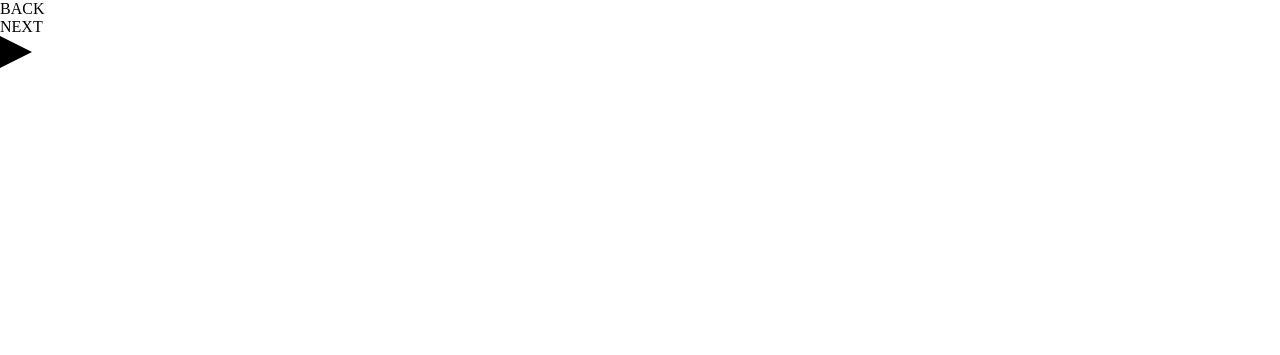
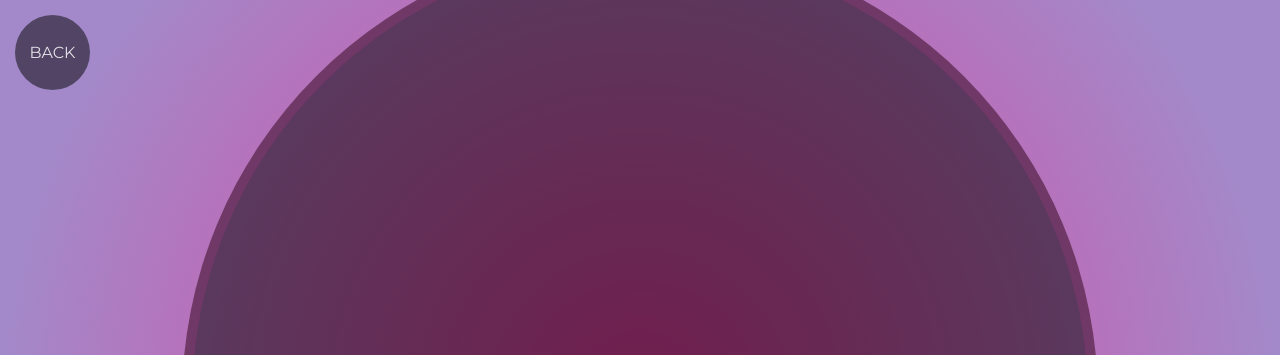
Before and after one commit to dotellie/ncs17-scene-remote, a website built with webpack: page src/back-end/template.html in a window 1280 px wide. Shown: the top 355 px of the page. Built offline with nearby package versions, Linux system fonts and the light colour scheme.

Commit message:
Add style and button push animation

```diff
--- a/src/back-end/template.html
+++ b/src/back-end/template.html
@@ -2,20 +2,23 @@
 <html>
     <head>
         <meta charset="utf-8">
+        <meta name="viewport" content="width=device-width,initial-scale=1">
         <title>NCS 17 Scene Remote</title>
 
         <script>window.apiUrl = "{{ apiUrl }}"</script>
         <script async defer src="/static/bundle.js"></script>
+
+        <link href="https://fonts.googleapis.com/css?family=Montserrat" rel="stylesheet">
     </head>
     <body>
-        <div>
+        <div class="back button">
             BACK
         </div>
-        <div>
+        <div class="next button">
             NEXT
         </div>
 
-        <div>
+        <div id="action-bar">
             <svg id="playpause-button" width="32" height="32" viewbox="0 0 32 32">
                 <polygon points="0 0 32 0 32 32 0 32"></polygon>
             </svg>
--- /dev/null
+++ b/src/front-end/animate-button.js
@@ -0,0 +1,28 @@
+import anime from "animejs";
+
+export default button => {
+    let currentPush, currentRelease;
+
+    const playPush = () => {
+        if (currentRelease) currentRelease.pause();
+        currentPush = anime({
+            targets: button,
+            duration: 300,
+            scale: 0.7
+        });
+    };
+
+    const playRelease = () => {
+        if (currentPush) currentPush.pause();
+        currentRelease = anime({
+            targets: button,
+            duration: 300,
+            scale: 1
+        });
+    };
+
+    button.addEventListener("touchstart", playPush);
+    button.addEventListener("touchend", playRelease);
+    button.addEventListener("mousedown", playPush);
+    button.addEventListener("mouseup", playRelease);
+};
--- a/src/front-end/main.js
+++ b/src/front-end/main.js
@@ -1,9 +1,17 @@
 import anime from "animejs";
+
+import animateButton from "./animate-button.js";
 
 import "style-loader!./style.css";
 
+const nextBtn = document.querySelector(".next.button");
+const backBtn = document.querySelector(".back.button");
+
 anime({
     targets: "#playpause-button polygon",
-    points: "0 0 32 16 32 16 0 32",
+    points: "0 0 26 16 26 16 0 32",
     easing: "easeInOutExpo"
 });
+
+animateButton(nextBtn);
+animateButton(backBtn);
--- a/src/front-end/style.css
+++ b/src/front-end/style.css
@@ -1,4 +1,50 @@
 html, body {
     margin: 0;
     padding: 0;
+    width: 100%;
+    height: 100%;
+    overflow: hidden;
 }
+
+body {
+    background-image: radial-gradient(circle farthest-side at 50%, #e23b9b 0%, #a389c9 100%);
+    font-family: 'Montserrat', sans-serif;
+}
+
+.button {
+    position: absolute;
+    border-radius: 50%;
+    background: rgba(0, 0, 0, 0.5);
+    color: rgba(255, 255, 255, 0.83);
+    display: flex;
+    justify-content: center;
+    align-items: center;
+    user-select: none;
+}
+
+.back.button {
+    top: 15px;
+    left: 15px;
+    width: 75px;
+    height: 75px;
+}
+
+.next.button {
+    top: 0; right: 0; bottom: 0; left: 0;
+    margin: auto;
+    width: 70vw;
+    height: 70vw;
+    font-size: 65px;
+    border: 10px solid rgba(226, 59, 155, 0.15);
+}
+
+#action-bar {
+    position: absolute;
+    bottom: 15px;
+    width: 100%;
+    display: flex;
+    align-items: center;
+    justify-content: center;
+
+    fill: rgba(0, 0, 0, 0.5);
+}
```
